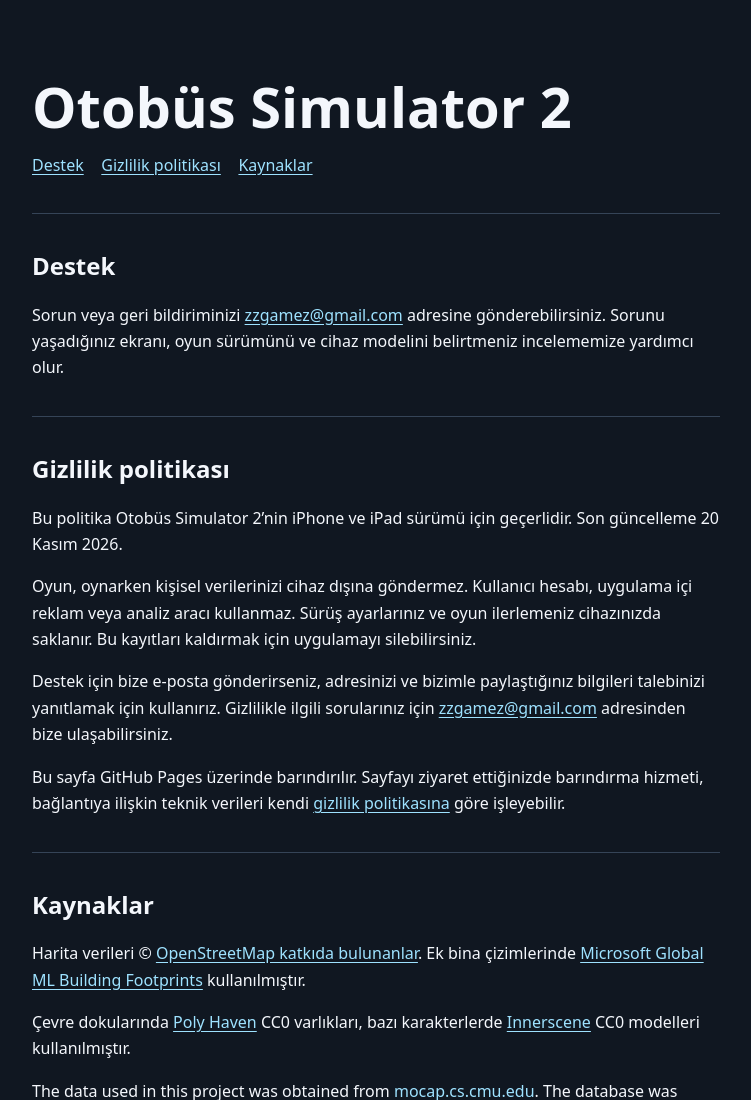
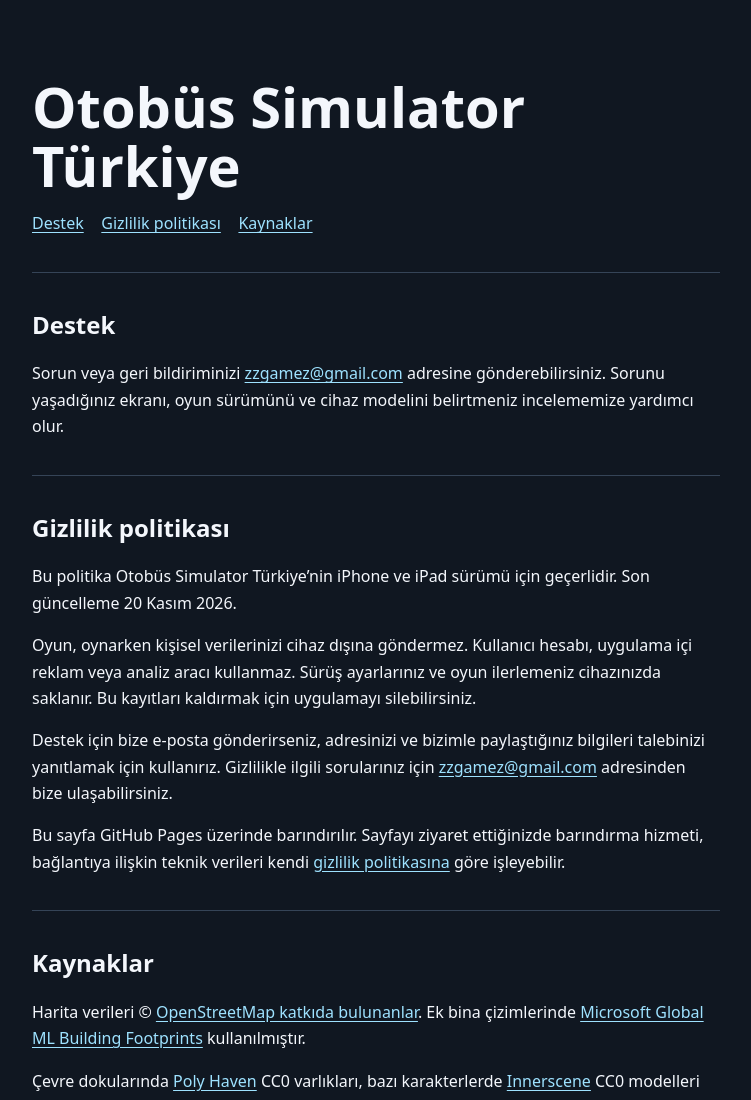
Before and after one commit to sworquest/sworquest.github.io, a plain HTML site: page otobus-simulator-2.html in a window 1280 px wide. Shown: the top 1100 px of the page, without its empty margins (264-1015 px from the left). Drawn offline with Linux system fonts and the light colour scheme.

Commit message:
Use Otobüs Simulator Türkiye on the support page

```diff
--- a/otobus-simulator-2.html
+++ b/otobus-simulator-2.html
@@ -3,8 +3,8 @@
 <head>
   <meta charset="utf-8">
   <meta name="viewport" content="width=device-width, initial-scale=1">
-  <title>Otobüs Simulator 2 | ZZ GameZ</title>
-  <meta name="description" content="Otobüs Simulator 2 için destek, gizlilik politikası ve kaynak bilgileri.">
+  <title>Otobüs Simulator Türkiye | ZZ GameZ</title>
+  <meta name="description" content="Otobüs Simulator Türkiye için destek, gizlilik politikası ve kaynak bilgileri.">
   <style>
     :root { color-scheme: dark; font: 1rem/1.65 system-ui, sans-serif; background: #101721; color: #f4f7fc; }
     body { margin: 0; }
@@ -19,7 +19,7 @@
 </head>
 <body>
 <main>
-  <h1>Otobüs Simulator 2</h1>
+  <h1>Otobüs Simulator Türkiye</h1>
   <nav aria-label="Sayfa bölümleri">
     <a href="#support">Destek</a>
     <a href="#privacy">Gizlilik politikası</a>
@@ -31,7 +31,7 @@
   </section>
   <section id="privacy">
     <h2>Gizlilik politikası</h2>
-    <p>Bu politika Otobüs Simulator 2’nin iPhone ve iPad sürümü için geçerlidir. Son güncelleme 20 Kasım 2026.</p>
+    <p>Bu politika Otobüs Simulator Türkiye’nin iPhone ve iPad sürümü için geçerlidir. Son güncelleme 20 Kasım 2026.</p>
     <p>Oyun, oynarken kişisel verilerinizi cihaz dışına göndermez. Kullanıcı hesabı, uygulama içi reklam veya analiz aracı kullanmaz. Sürüş ayarlarınız ve oyun ilerlemeniz cihazınızda saklanır. Bu kayıtları kaldırmak için uygulamayı silebilirsiniz.</p>
     <p>Destek için bize e-posta gönderirseniz, adresinizi ve bizimle paylaştığınız bilgileri talebinizi yanıtlamak için kullanırız. Gizlilikle ilgili sorularınız için <a href="mailto:zzgamez@gmail.com">zzgamez@gmail.com</a> adresinden bize ulaşabilirsiniz.</p>
     <p>Bu sayfa GitHub Pages üzerinde barındırılır. Sayfayı ziyaret ettiğinizde barındırma hizmeti, bağlantıya ilişkin teknik verileri kendi <a href="https://docs.github.com/site-policy/privacy-policies/github-general-privacy-statement">gizlilik politikasına</a> göre işleyebilir.</p>
```
